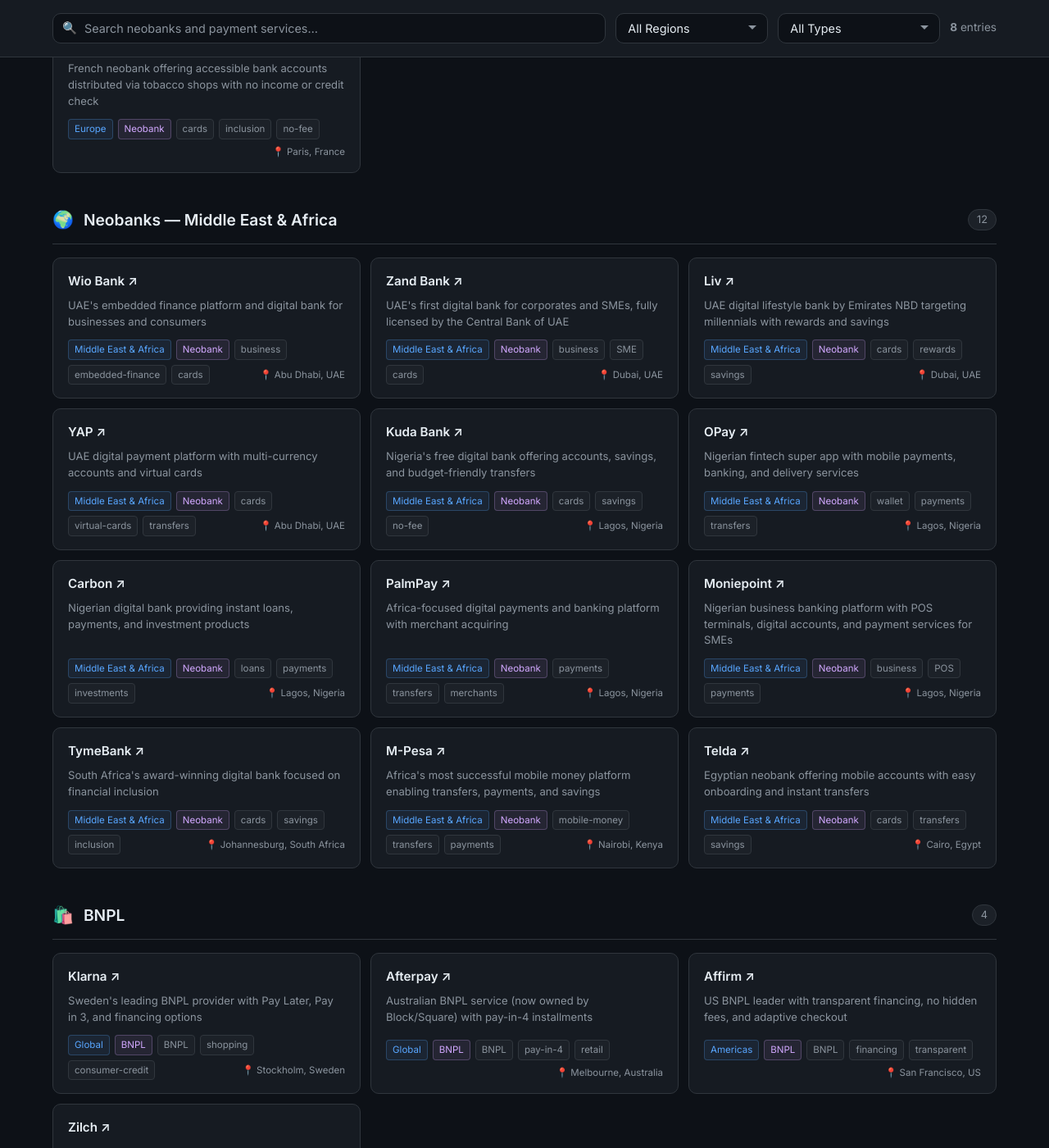
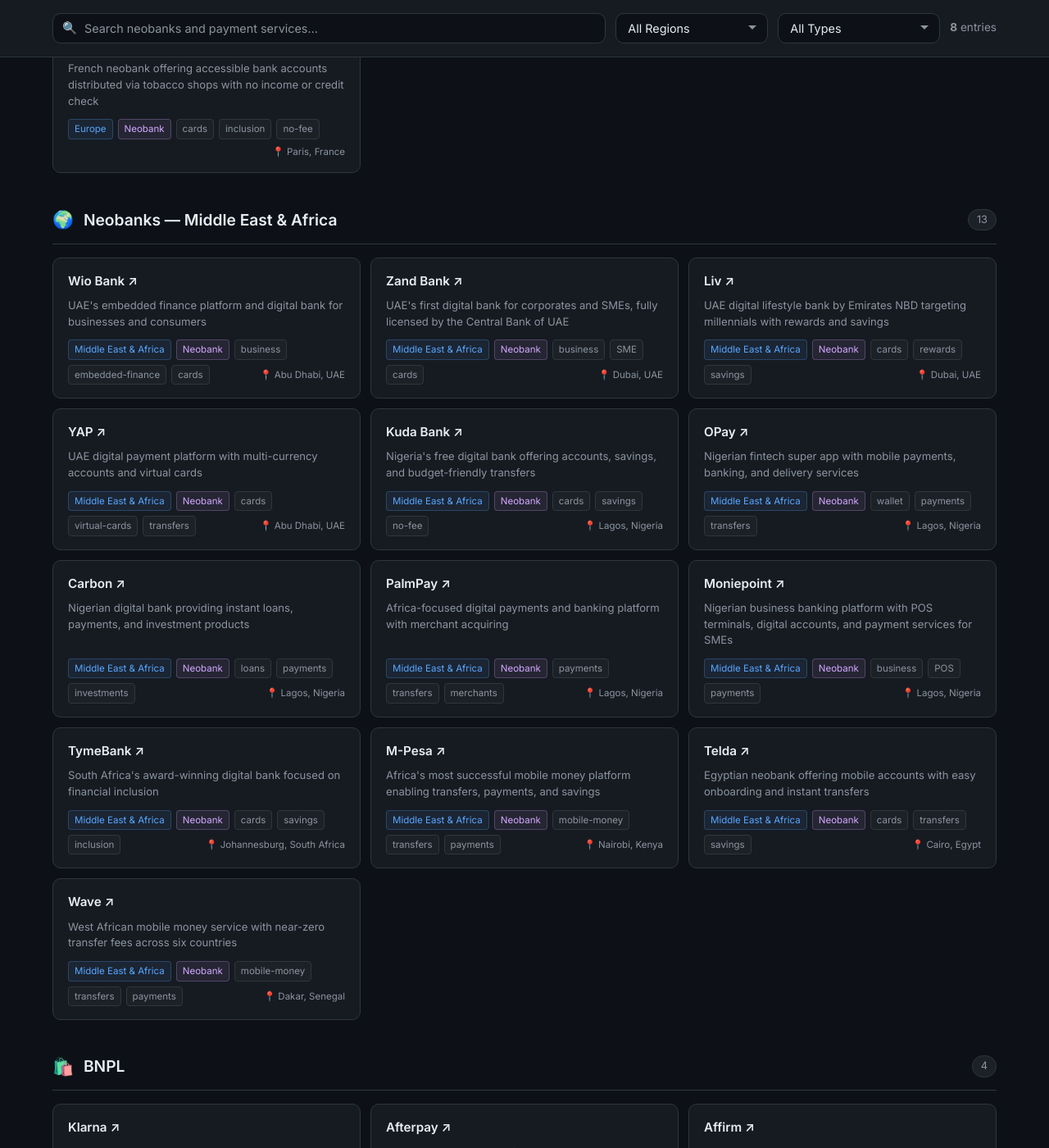
Before and after one commit to ittermit/awesome-neobanks, a Jekyll site: the page built from index.html, in a window 1280 px wide and 1400 px high, scrolled down 4395 px. Shown: the whole window at 82% size. Built offline with Jekyll 4.4.1, drawn with Linux system fonts in a browser that asks for light colours; some of the changed text lies outside the part shown.

Commit message:
add Wave to Middle East and Africa

```diff
--- a/_data/neobanks.yml
+++ b/_data/neobanks.yml
@@ -683,3 +683,12 @@
   tags: [cards, transfers, savings]
   founded: 2020
   hq: "Cairo, Egypt"
+
+- name: Wave
+  url: https://wave.com
+  description: "West African mobile money service with near-zero transfer fees across six countries"
+  region: Middle East & Africa
+  countries: [SN, CI, BF, ML, UG, ZM]
+  tags: [mobile-money, transfers, payments, low-fee]
+  founded: 2018
+  hq: "Dakar, Senegal"
```
Also changed, not shown: README.md.
